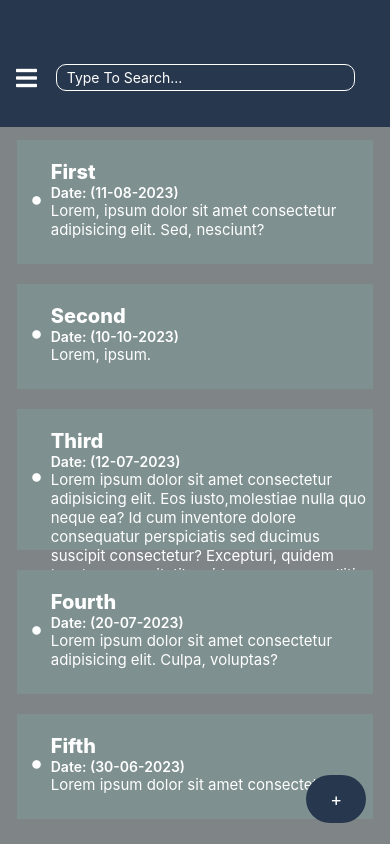
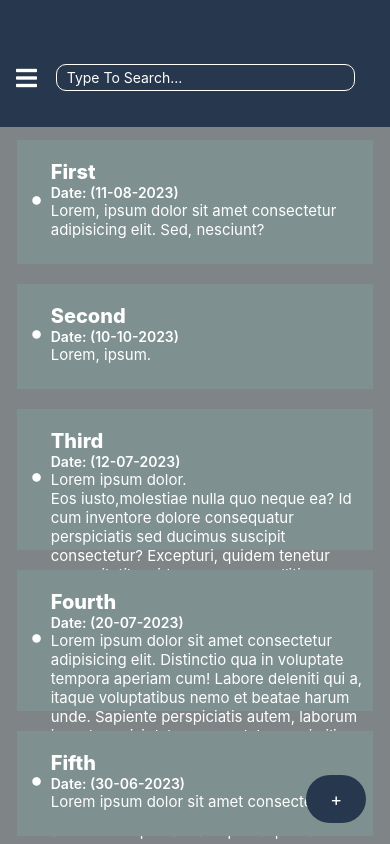
Before and after one commit to NitishSoni-1726/Notepad, a React Native app: screen / in a window 390 px wide. Built offline with nearby package versions, Linux system fonts and the light colour scheme.

Commit message:
added hard coded notes

```diff
--- a/components/NotesData.js
+++ b/components/NotesData.js
@@ -7,12 +7,12 @@ export const notes = [
   { title: "Second", note: "Lorem, ipsum.", date: "10-10-2023" },
   {
     title: "Third",
-    note: "Lorem ipsum dolor sit amet consectetur adipisicing elit. Eos iusto,molestiae nulla quo neque ea? Id cum inventore dolore consequatur perspiciatis sed ducimus suscipit consectetur? Excepturi, quidem tenetur necessitatibus id accusamus mollitia quae eum at alias ipsa? Aliquam repudiandae assumenda animi architecto autem, ex dolores quis obcaecati dolore, neque id!",
+    note: "Lorem ipsum dolor.\nEos iusto,molestiae nulla quo neque ea? Id cum inventore dolore consequatur perspiciatis sed ducimus suscipit consectetur? Excepturi, quidem tenetur necessitatibus id accusamus mollitia quae eum at alias ipsa? Aliquam repudiandae assumenda animi architecto autem, ex dolores quis obcaecati dolore, neque id!",
     date: "12-07-2023",
   },
   {
     title: "Fourth",
-    note: "Lorem ipsum dolor sit amet consectetur adipisicing elit. Culpa, voluptas?",
+    note: "Lorem ipsum dolor sit amet consectetur adipisicing elit. Distinctio qua in voluptate tempora aperiam cum! Labore deleniti qui a, itaque voluptatibus nemo et beatae harum unde. Sapiente perspiciatis autem, laborum inventore nisi doloremque dolorum similique qui, mollitia amet, tenetur perferendis dolores iste quos. Esse iusto laboriosam commodi quidem excepturi reprehenderit ad odio amet atque fugit modi numquam architecto repudiandae optio aspernatur fugiat obcaecati consectetur ut nihil voluptate ipsum mollitia, officiis laborum hic. Nostrum assumenda hic obcaecati non inventore? Unde laudantium itaque tempora dignissimos tenetur eveniet eius deleniti quibusdam quae. Possimus nam, mollitia rerum facere totam ipsum quas magnam aspernatur eum tenetur dolore iste, inventore molestias! Earum dolorum aperiam, repellat assumenda nisi odit quas! Ad accusantium, reiciendis magnam earum placeat quia error deserunt optio doloremque repellat a, enim vero tempore dolorem impedit. Error rem debitis id reprehenderit iure eligendi pariatur quae, molestias tenetur similique facere dolore magni quis sint quod excepturi nisi, natus repellendus fuga labore eaque dolor necessitatibus voluptate. Pariatur eaque, dolores aliquid cupiditate ea ullam sint unde, maxime reiciendis,",
     date: "20-07-2023",
   },
   {
```
